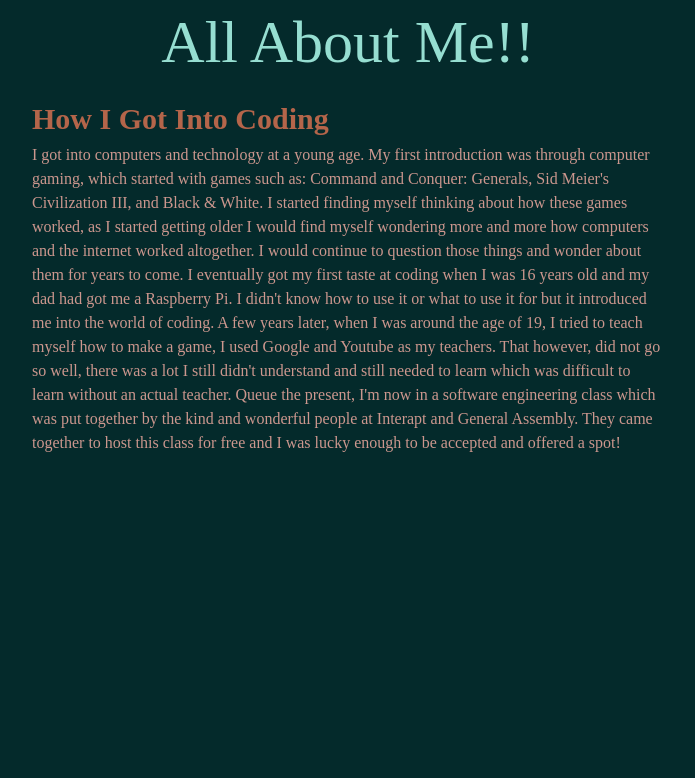
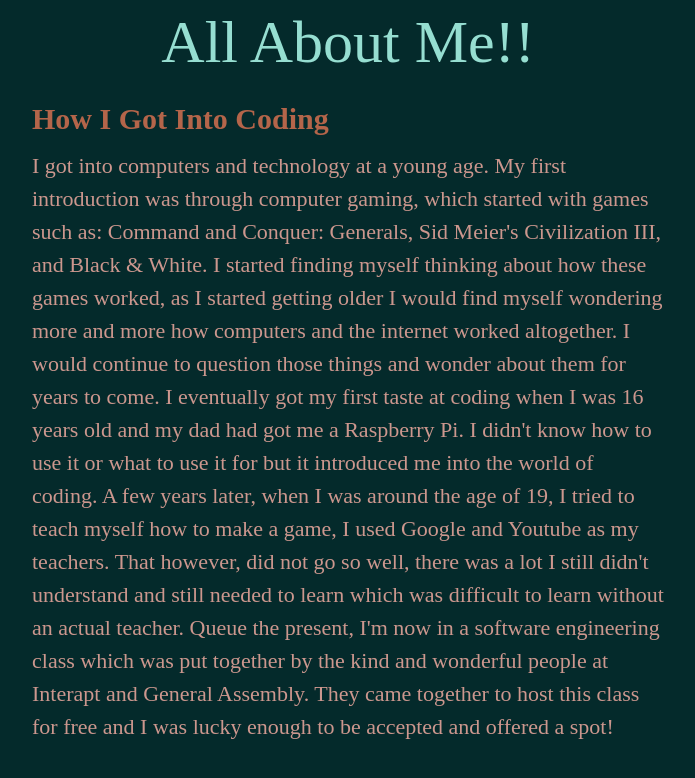
Before and after one commit to EricBrown589/portfolio, a plain HTML site: page about_me.html in a window 1280 px wide. Shown: the top 778 px of the page, without its empty margins (292-987 px from the left). Drawn offline with Linux system fonts and the light colour scheme.

Commit message:
changed font size on #early_life

```diff
--- a/style_2.css
+++ b/style_2.css
@@ -24,11 +24,7 @@ h2 {
 
 #early_life {
     color: #cc978e;
-<<<<<<< HEAD
-    font-size: 25px;
-=======
-    font-size: 20px;
->>>>>>> master
+    font-size: 22px;
     grid-row: 2;
     grid-column: 2 / span 2;
     line-height: 1.5;
```
